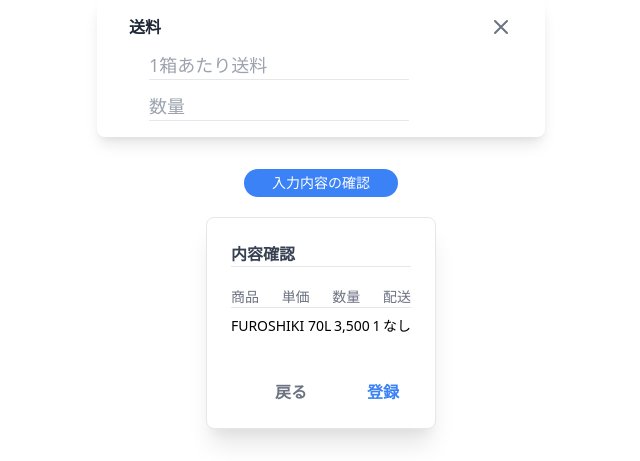
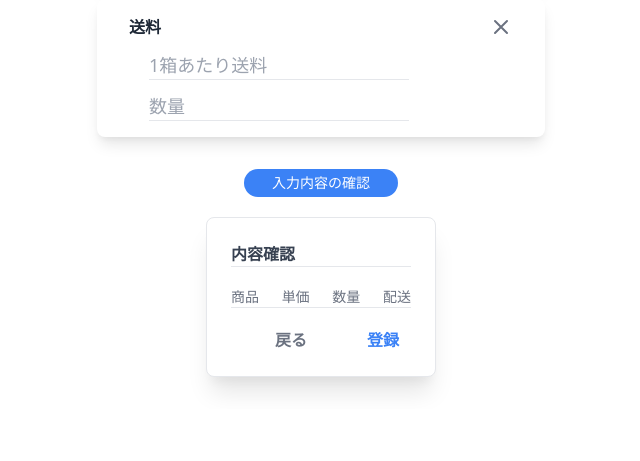
Before and after one commit to hayamakazuyuki/fas, a Flask app: template flask/app/templates/order/register.html in a window 1280 px wide. Shown: the part 618-1079 px from the top of the page, without its empty margins (319-959 px from the left). After the commit the page ends 1010 px from the top, so only its background shows below. Run offline with Flask 2, Linux system fonts and the light colour scheme; the template is opened without the code that fills it, so the values that code supplies are empty; some libraries are stand-ins or nearby versions.

Commit message:
updated: order register

```diff
--- a/flask/app/static/js/order.js
+++ b/flask/app/static/js/order.js
@@ -1,37 +1,3 @@
-//     if (!item3.hasChildNodes()){
-//         // clone divItem nodes to divItem2;
-//         let divItem3 = divItem.cloneNode(true);
-//         // change divItem2 id from divItem to divItem2;
-//         divItem3.id = 'divItem3';
-
-//         let labels3 = divItem3.getElementsByTagName('label'); // grab labels in divItem2;
-//         let selects3 = divItem3.getElementsByTagName('select'); // grab selects in divItem2;
-//         let inputs3 = divItem3.getElementsByTagName('input'); // grab inputs in divItem2;
-
-//         // change labels
-//         labels3[0].htmlFor = 'item3';
-//         labels3[1].htmlFor = 'price3';
-//         labels3[2].htmlFor = 'qty3';
-//         labels3[3].htmlFor = 'noDelivery3';
-
-//         // change ids and names of selects2;
-//         selects3[0].setAttribute('id', 'item3');
-//         selects3[0].setAttribute('name', 'item3');
-
-//         // change ids and names of inputs2;
-//         inputs3[0].setAttribute('id','price3');
-//         inputs3[0].setAttribute('name','price3');
-//         inputs3[0].value = '';
-//         inputs3[1].setAttribute('id','qty3');
-//         inputs3[1].setAttribute('name','qty3');
-//         inputs3[1].value = '';
-//         inputs3[2].setAttribute('id','noDelivery3');
-//         inputs3[2].setAttribute('name','noDelivery3');
-
-//         return item3.appendChild(divItem3);
-//     };
-
-
 // item 2 inputs show and hide
 const showItem2 = document.getElementById('showItem2');
 const hideItem2 = document.getElementById('hideItem2');
@@ -223,4 +189,16 @@ confirmButton.addEventListener('click', (e) => {
             };
         };
     };
+    modal();
 }, false);
+
+const modal = () => {
+    const delivery = document.getElementById('delivery')
+    const mItem1 = document.getElementById('mItem1');
+    const mItem2 = document.getElementById('mItem2');
+    const mItem3 = document.getElementById('mItem3');
+    const mItemD = document.getElementById('mItemD');
+
+    alert(mItem1.id)
+
+}
--- a/flask/app/templates/order/register.html
+++ b/flask/app/templates/order/register.html
@@ -9,6 +9,7 @@
             <input type="hidden" name="customer_id" value="{{ shop.customer_id }}">
             <input type="hidden" name="id" value="{{ shop.id }}">
 
+            <!-- delivery destination goes here-->
             <div class="max-w-lg my-3 py-4 px-8 bg-white border rounded-lg">
                 <p class="mt-1 text-gray-800 font-bold text-base border-b w-full">配送先</p>
                 <h2 class="mt-2 text-gray-800 text-2xl">{{ shop.name }}</h2>
@@ -25,11 +26,9 @@
                 <h2 class="text-base font-bold mb-3 text-gray-800">商品 1</h2>
 
                 <div id="inputsItem1">
-
                     <!-- errors go here -->
                     <div class="itemError text-red-400 font-bold"></div>
 
-                    <div class="mt-3">
                     <label for="item" class="mr-3" id="labelItem">商品</label>
                     <select name="item" id="item" class="border-b text-gray-800 text-lg" required>
                         <option value="" disabled selected>-- 選択 --</option>
@@ -70,8 +69,8 @@
                             <option value="642">（air）90L</option>
                             <option value="651">（透明）70L（100枚x5箱）</option>
                         </optgroup>
+
                     </select>
-                </div>
 
                 <div class="mt-3">
                     <label for="price" class="mr-5">単価</label>
@@ -89,18 +88,17 @@
                 </div>
 
             </div>
-
         </div>
 
         <!-- items2 goes here-->
         <div id="blockItem2" class="my-3 py-4 px-8 bg-white shadow-lg rounded-lg text-gray-500 text-sm">
             <div class="flex justify-between">
+
                 <h2 class="text-base font-bold text-gray-800">商品 2</h2>
                 <div class="rounded-full">
                     <svg xmlns="http://www.w3.org/2000/svg" id="showItem2" class="h-6 w-6 rounded-full cursor-pointer hover:bg-gray-200" fill="none" viewBox="0 0 24 24" stroke="currentColor">
                         <path stroke-linecap="round" stroke-linejoin="round" stroke-width="2" d="M12 4v16m8-8H4" />
                     </svg>
-
                     <svg xmlns="http://www.w3.org/2000/svg" id="hideItem2" class="h-6 w-6 rounded-full cursor-pointer hover:bg-gray-200 hidden" fill="none" viewBox="0 0 24 24" stroke="currentColor">
                         <path stroke-linecap="round" stroke-linejoin="round" stroke-width="2" d="M6 18L18 6M6 6l12 12" />
                     </svg>
@@ -109,45 +107,33 @@
 
             <!-- inputs for item2 goes here-->
             <div id="divInputs2"></div>
-
         </div>
 
         <!-- items3 go here -->
         <div id="blockItem3" class="my-3 py-4 px-8 bg-white shadow-lg rounded-lg text-gray-500 text-sm">
             <div class="flex justify-between">
                 <h2 class="text-base font-bold text-gray-800">商品 3</h2>
+
                 <svg xmlns="http://www.w3.org/2000/svg" id="showItem3" class="h-6 w-6 rounded-full cursor-pointer hover:bg-gray-200" fill="none" viewBox="0 0 24 24" stroke="currentColor">
                     <path stroke-linecap="round" stroke-linejoin="round" stroke-width="2" d="M12 4v16m8-8H4" />
                 </svg>
-
                 <svg xmlns="http://www.w3.org/2000/svg" id="hideItem3" class="h-6 w-6 rounded-full cursor-pointer hover:bg-gray-200 hidden" fill="none" viewBox="0 0 24 24" stroke="currentColor">
                     <path stroke-linecap="round" stroke-linejoin="round" stroke-width="2" d="M6 18L18 6M6 6l12 12" />
                 </svg>
             </div>
-
             <!-- inputs for item2 goes here-->
             <div id="divInputs3"></div>
         </div>
 
-            <!--
-            <div class="my-5">
-                <p class="mx-5 text-gray-500 text-sm">商品入力欄
-                    <a id="appendInputs" href="#" class="mx-5 text-lg text-blue-500 hover:underline hover:text-blue-800">+ 追加</a>
-                    <a id="removeInputs" href="#" class="mx-5 text-lg text-blue-500 hover:underline hover:text-blue-800">x 削除</a>
-                </p>
-            </div>
-            -->
-
         <!-- div for delivery fee -->
         <div id="blockDelivery" class="max-w-lg my-3 py-4 px-8 bg-white shadow-lg rounded-lg text-gray-500 text-sm">
             <div class="flex items-center justify-between">
+
                 <div class="text-base font-bold text-gray-800">送料</div>
-
                 <div class="">
                     <svg xmlns="http://www.w3.org/2000/svg" id="hideDelivery" class="h-6 w-6 rounded-full cursor-pointer hover:bg-gray-200" fill="none" viewBox="0 0 24 24" stroke="currentColor">
                         <path stroke-linecap="round" stroke-linejoin="round" stroke-width="2" d="M6 18L18 6M6 6l12 12" />
                     </svg>
-
                     <svg xmlns="http://www.w3.org/2000/svg" id="showDelivery" class="h-6 w-6 rounded-full cursor-pointer hover:bg-gray-200 hidden" fill="none" viewBox="0 0 24 24" stroke="currentColor">
                         <path stroke-linecap="round" stroke-linejoin="round" stroke-width="2" d="M12 4v16m8-8H4" />
                     </svg>
@@ -174,7 +160,7 @@
             <button id="confirmButton" type="button" class="my-5 bg-blue-500 hover:bg-blue-800 text-sm text-white mx-7 py-1 px-7 rounded-full">入力内容の確認</button>
         </div>
 
-<!-- modal -->
+        <!-- modal goes here -->
         <div class="flex justify-center">
             <div class="bg-white shadow-xl border rounded-lg p-6">
                 <h2 class="font-bold text-gray-700 border-b">内容確認</h2>
@@ -182,36 +168,12 @@
                     <p class="text-gray-700 text-xl font-bold">{{ shop.name }}</p>
                     <p class="mt-2 text-gray-700">{{ shop.prefecture }}{{ shop.city }}{{ shop.town }}{{ shop.address }}</p>
                     <div class="text-sm text-gray-500 border-b mt-5 flex justify-between">
-                <p>商品</p>
-                <p>単価</p>
-                <p>数量</p>
-                <p>配送</p>
+                        <p>商品</p><p>単価</p><p>数量</p><p>配送</p>
                     </div>
-            <div class="mt-2 flex justify-between text-sm">
-                <p>FUROSHIKI 70L</p>
-                <p>3,500</p>
-                <p>1</p>
-                <p>なし</p>
-            </div>
-            <div class="mt-2 flex justify-between text-sm">
-                <p></p>
-                <p></p>
-                <p></p>
-                <p></p>
-            </div>
-            <div class="mt-2 flex justify-between text-sm">
-                <p></p>
-                <p></p>
-                <p></p>
-                <p></p>
-            </div>
-            <div class="mt-2 flex justify-between text-sm">
-                <p></p>
-                <p></p>
-                <p></p>
-                <p></p>
-            </div>
-
+                    <div id="mItem1" class="flex text-gray-700"></div>
+                    <div id="mItem2" class="flex text-gray-700"></div>
+                    <div id="mItem3" class="flex text-gray-700"></div>
+                    <div id="mItemD" class="flex text-gray-700"></div>
                     <div class="mt-5 text-right">
                         <button class="font-bold mx-8 px-3 rounded-md cursor-pointer text-gray-500 hover:bg-gray-100">戻る</button>
                         <button type="submit" class="font-bold px-3 rounded-md cursor-pointer text-blue-500 hover:bg-blue-100">登録</button>
@@ -219,7 +181,6 @@
                 </div>
             </div>
         </div>
-
         </form>
     </div>
 </div>
```
Lines whose indentation alone changed are shown as unchanged.
